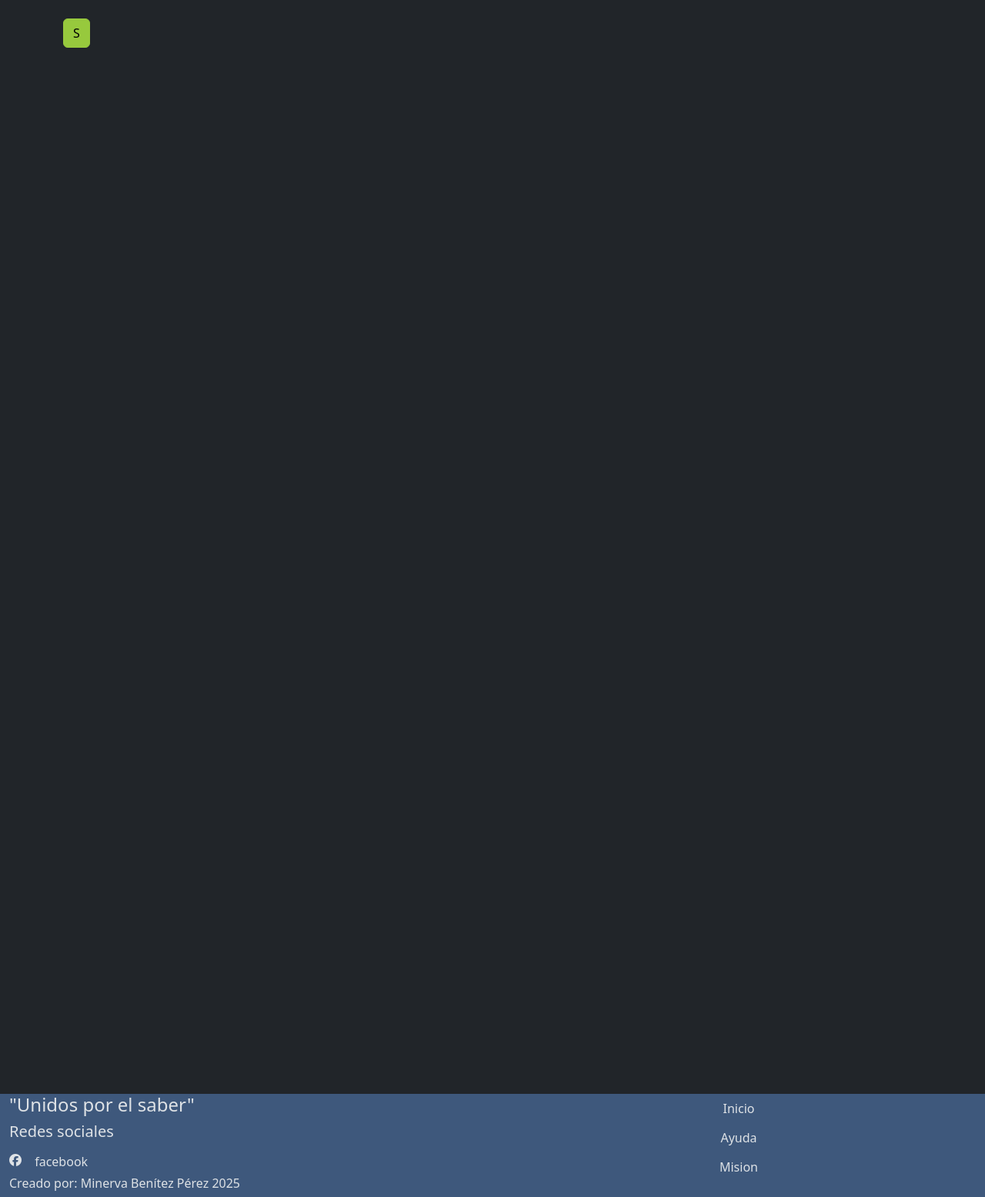
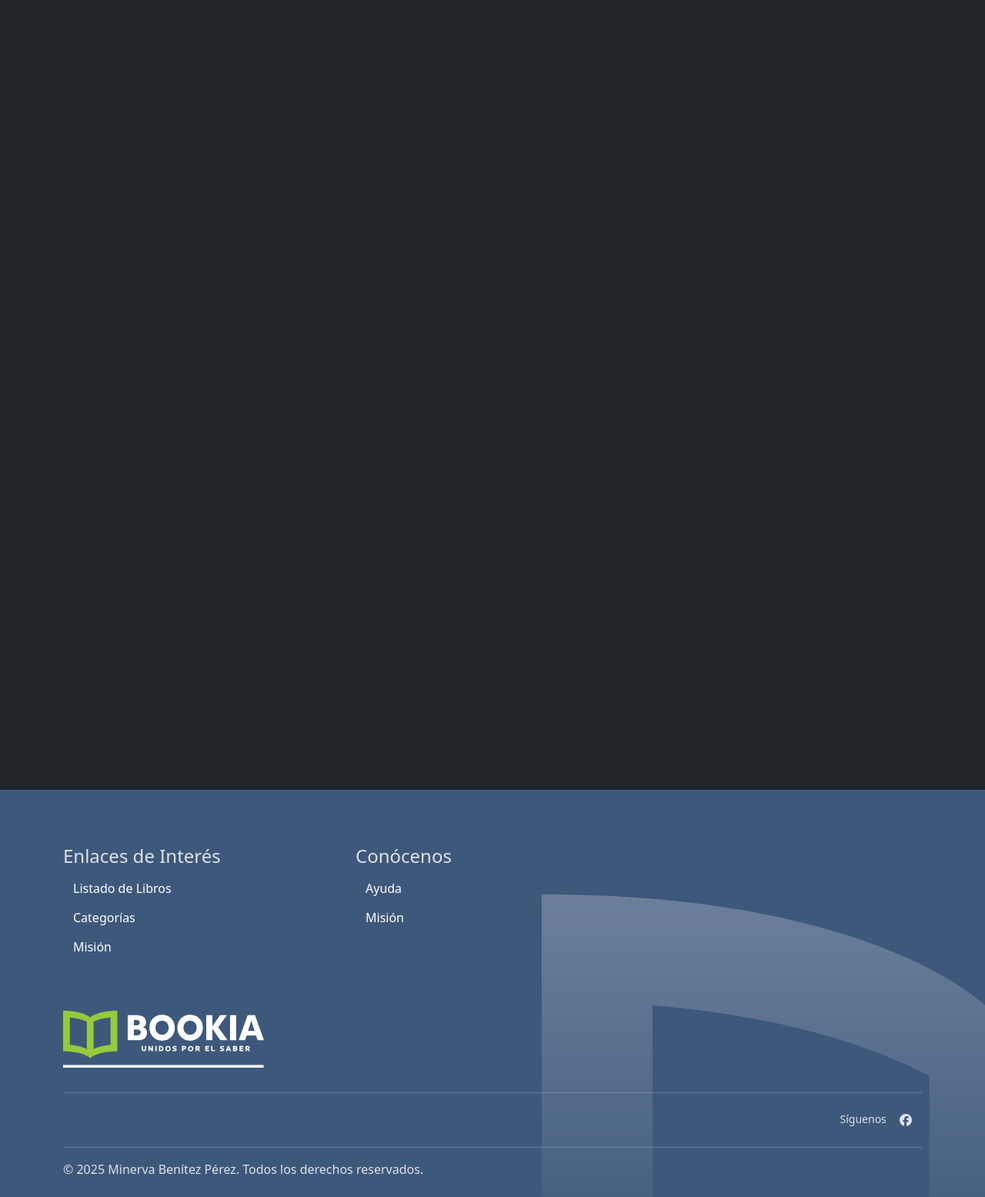
Before and after one commit to mine09-bot/universo_conocimiento, a PHP site: page /esqueleto.html in a window 1280 px wide; the page is wider, and only the part inside the window is pictured. Shown: the part 56-1611 px from the top of that part at 77% size. Run offline with PHP 8.4, Linux system fonts and the light colour scheme; some libraries are stand-ins or nearby versions.

Commit message:
Agregado una página más en el loader para que sea 1 página por letra. Actualizado el footer

```diff
--- a/assets/css/tema.scss
+++ b/assets/css/tema.scss
@@ -25,12 +25,12 @@ $theme-colors: map-merge(
 .flipping {
     height: 22.4px;
     display: grid;
-    grid-template-columns: repeat(5, 22.4px);
+    grid-template-columns: repeat(6, 22.4px);
     grid-gap: 5.6px;
 }
 
 .flipping div {
-    animation: flipping-owie1ymd 1.25s calc(var(--delay) * 1s) infinite ease;
+    animation: flipping-owie1ymd 1.5s calc(var(--delay) * 1s) infinite ease;
     background-color: var(--bs-primary);
 }
 
@@ -54,6 +54,10 @@ $theme-colors: map-merge(
     --delay: 1.25;
 }
 
+.flipping div:nth-of-type(6) {
+    --delay: 1.5;
+}
+
 @keyframes flipping-owie1ymd {
     0% {
         transform: perspective(44.8px) rotateY(-180deg);
--- a/esqueleto.html
+++ b/esqueleto.html
@@ -5,22 +5,15 @@
         <meta name="viewport" content="width=device-width, initial-scale=1.0" />
         <title>[] - 📖 Bookia</title>
         <link rel="stylesheet" href="/assets/css/tema.css" />
-        <script
-            src="/assets/bootstrap/dist/js/bootstrap.min.js"
-            crossorigin="anonymous"
-        ></script>
-        <script
-            src="https://kit.fontawesome.com/4ff96bfcc8.js"
-            crossorigin="anonymous"
-        ></script>
+        <script src="/assets/bootstrap/dist/js/bootstrap.min.js" crossorigin="anonymous"></script>
+        <script src="https://kit.fontawesome.com/4ff96bfcc8.js" crossorigin="anonymous"></script>
     </head>
 
     <body>
         <div
             class="d-none position-absolute w-100 h-100 left-0 top-0 page-loader flex-column bg-dark bg-opacity-50 d-flex justify-content-center align-items-center"
             id="contenedor-carga"
-            style="z-index: 1021"
-        >
+            style="z-index: 1021">
             <div class="flipping">
                 <div></div>
                 <div></div>
@@ -28,17 +21,13 @@
                 <div></div>
                 <div></div>
             </div>
-            <span class="text-gray-800 fs-6 fw-semibold mt-5"
-                >Guardando libro...</span
-            >
+            <span class="text-gray-800 fs-6 fw-semibold mt-5">Guardando libro...</span>
         </div>
         <div class="container-fluid" style="height: 100vh" id="main-container">
             <div class="row d-flex flex-nowrap" style="min-height: 100vh">
                 <div class="col p-0 d-flex flex-column">
                     <!-- Barra Superior -->
-                    <nav
-                        class="navbar navbar-expand-lg bg-body-tertiary sticky-top"
-                    >
+                    <nav class="navbar navbar-expand-lg bg-body-tertiary sticky-top">
                         <div class="container-fluid">
                             <!-- Icono y Nombre -->
                             <a class="navbar-brand text-brand" href="#">
@@ -47,8 +36,7 @@
                                     alt="Logo"
                                     width="24"
                                     height="24"
-                                    class="d-inline-block align-text-top"
-                                />
+                                    class="d-inline-block align-text-top" />
                                 BOOKIA
                             </a>
                             <button
@@ -58,60 +46,35 @@
                                 data-bs-target="#navbarSupportedContent"
                                 aria-controls="navbarSupportedContent"
                                 aria-expanded="false"
-                                aria-label="Toggle navigation"
-                            >
+                                aria-label="Toggle navigation">
                                 <span class="navbar-toggler-icon"></span>
                             </button>
                             <!-- Opciones del Menú -->
-                            <div
-                                class="collapse navbar-collapse"
-                                id="navbarSupportedContent"
-                            >
+                            <div class="collapse navbar-collapse" id="navbarSupportedContent">
                                 <ul class="navbar-nav me-auto mb-2 mb-lg-0">
                                     <li class="nav-item">
-                                        <a
-                                            class="nav-link active"
-                                            aria-current="page"
-                                            href="#"
-                                            >Inicio</a
-                                        >
+                                        <a class="nav-link active" aria-current="page" href="#">Inicio</a>
                                     </li>
                                     <li class="nav-item">
                                         <a class="nav-link" href="#">Perfil</a>
                                     </li>
 
                                     <li class="nav-item">
-                                        <a class="nav-link" href="#"
-                                            >Ver Libros</a
-                                        >
+                                        <a class="nav-link" href="#">Ver Libros</a>
                                     </li>
 
                                     <li class="nav-item">
-                                        <a class="nav-link" href="#"
-                                            >Categorias</a
-                                        >
+                                        <a class="nav-link" href="#">Categorias</a>
                                     </li>
 
                                     <li class="nav-item">
-                                        <a class="nav-link" href="#"
-                                            >Editor de Libros</a
-                                        >
+                                        <a class="nav-link" href="#">Editor de Libros</a>
                                     </li>
                                 </ul>
                                 <form class="d-flex" role="search">
-                                    <input
-                                        class="form-control me-2"
-                                        type="search"
-                                        placeholder="Buscar"
-                                        aria-label="Buscar"
-                                    />
-                                    <button
-                                        class="btn btn-outline-success"
-                                        type="submit"
-                                    >
-                                        <i
-                                            class="fa-solid fa-magnifying-glass"
-                                        ></i>
+                                    <input class="form-control me-2" type="search" placeholder="Buscar" aria-label="Buscar" />
+                                    <button class="btn btn-outline-success" type="submit">
+                                        <i class="fa-solid fa-magnifying-glass"></i>
                                     </button>
                                 </form>
                             </div>
@@ -122,36 +85,54 @@
                         <div class="row">
                             <div class="col-12 gap-3">
                                 <!-- Comienza aquí -->
-                                <div class="btn btn-primary">S</div>
                             </div>
                         </div>
                     </div>
 
                     <!-- Footer -->
-                    <div class="container-fluid">
-                        <div class="row bg-secondary">
-                            <!-- Columnas Responsivas -->
-                            <!-- Van divididas en 12 partes, la sm(small) sólo va dividida en 4  -->
-                            <div class="col-6">
-                                <h4>"Unidos por el saber"</h4>
-                                <h5>Redes sociales</h5>
-                                <i class="fa-brands fa-facebook"></i>
-                                <a class="btn" href="#" role="button"
-                                    >facebook</a
-                                >
-                                <h6>Creado por: Minerva Benítez Pérez 2025</h6>
+                    <div class="container-fluid position-relative bg-secondary">
+                        <div class="position-absolute h-100 w-100 z-1" style="overflow: hidden; left: 50%">
+                            <img
+                                class="img-fluid w-100"
+                                src="/assets/images/icono_barra.svg"
+                                alt="Bookia Logo"
+                                style="
+                                    filter: invert(1) brightness(1000%);
+                                    clip-path: inset(0 0 0 0);
+                                    mask-image: linear-gradient(to left, rgba(0, 0, 0, 0.3), rgba(0, 0, 0, 0));
+                                    -webkit-mask-image: linear-gradient(rgba(0, 0, 0, 0.3) 0%, rgba(0, 0, 0, 0) 50%);
+                                " />
+                        </div>
+                        <div class="container-sm py-4 z-2 position-relative">
+                            <div class="row py-5">
+                                <div class="col-md-6 col-lg-4 d-flex flex-column align-items-start">
+                                    <h4>Enlaces de Interés</h4>
+                                    <a class="btn btn-secondary" href="inicio.php" role="button">Listado de Libros</a>
+                                    <a class="btn btn-secondary" href="ayuda.php" role="button">Categorías</a>
+                                    <a class="btn btn-secondary" href="mision.php" role="button">Misión</a>
+                                </div>
+                                <div class="col-md-6 col-lg-4 d-flex flex-column align-items-start">
+                                    <h4>Conócenos</h4>
+                                    <a class="btn btn-secondary" href="ayuda.php" role="button">Ayuda</a>
+                                    <a class="btn btn-secondary" href="mision.php" role="button">Misión</a>
+                                </div>
                             </div>
-                            <div class="col-6 d-flex flex-column">
-                                <a class="btn" href="inicio.php" role="button"
-                                    >Inicio</a
-                                >
-                                <a class="btn" href="ayuda.php" role="button"
-                                    >Ayuda</a
-                                >
-                                <a class="btn" href="mision.php" role="button"
-                                    >Mision</a
-                                >
+                            <div class="row py-3">
+                                <div class="col-12 col-md-5 col-lg-3">
+                                    <img src="/assets/images/logo.svg" alt="Logo Bookia" class="img-fluid" />
+                                </div>
                             </div>
+                            <hr />
+                            <div class="row">
+                                <div class="col-12 d-flex flex-row justify-content-end align-items-center">
+                                    <p class="mb-0">
+                                        <small>Síguenos</small>
+                                        <a class="btn" href="#" role="button"><i class="fa-brands fa-facebook"></i></a>
+                                    </p>
+                                </div>
+                            </div>
+                            <hr />
+                            <span>© 2025 Minerva Benítez Pérez. Todos los derechos reservados.</span>
                         </div>
                     </div>
                 </div>
```
Also changed, not shown: editor.php (+19 -62 lines), utils.php (+4 -6 lines), assets/css/tema.css, 1 other file.
